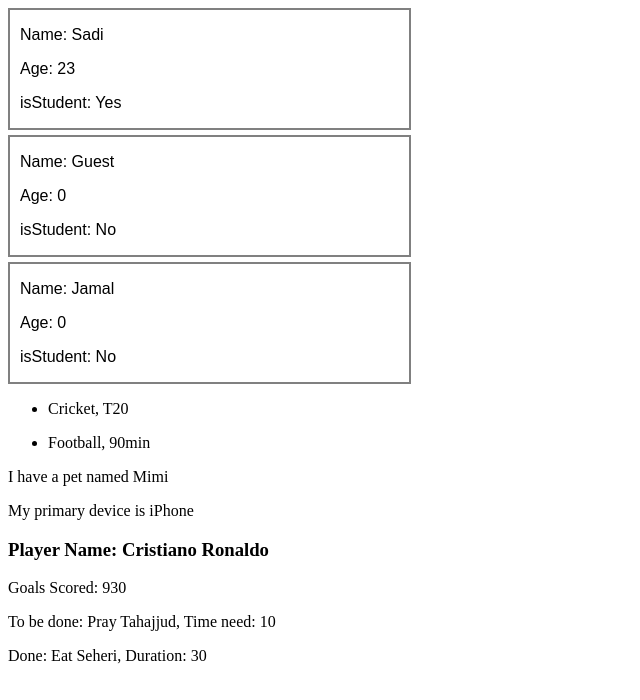
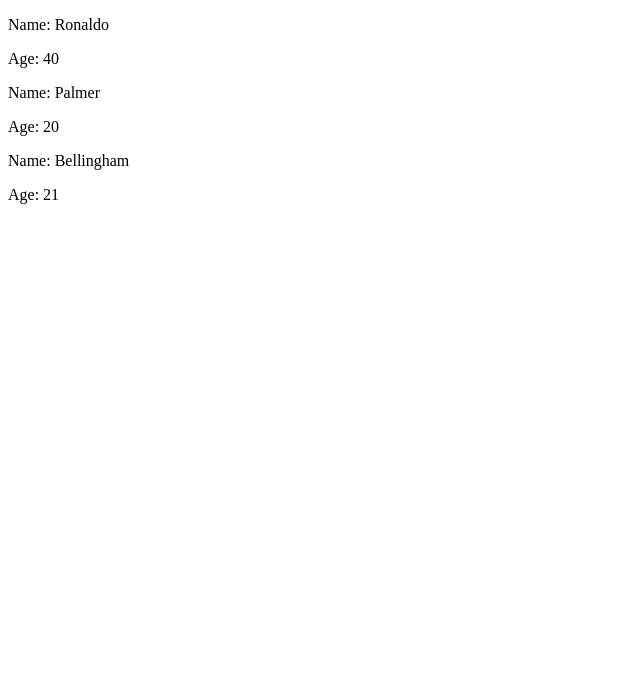
Before and after one commit to imam-hasan-jami/Programming-Hero, a React (Vite) app in the folder Practice/React/first-react-app/: page / in a window 1280 px wide. Shown: the top 700 px of the page, without its empty margins (0-640 px from the left). Built offline with nearby package versions, Linux system fonts and the light colour scheme.

Commit message:
rendering lists of users using map

```diff
--- a/Practice/React/first-react-app/src/App.jsx
+++ b/Practice/React/first-react-app/src/App.jsx
@@ -1,29 +1,40 @@
 import Student from './Student'
 import ToDo from './ToDo';
+import Superstar from './Superstar';
 
 function App() {
 
   const time = 10;
 
+  const superstars = [
+    {id:1, name:"Ronaldo", age: 40},
+    {id:2, name:"Palmer", age: 20},
+    {id:3, name:"Bellingham", age: 21}
+  ];
+
     return (
       <>
-        <Student name="Sadi" age={23} isStudent={true} />
+        {/* <Student name="Sadi" age={23} isStudent={true} /> */}
         {/* using default values provided in the parameter */}
-        <Student />
+        {/* <Student /> */}
         {/* uses only jamal for name and default parameter value for rest of the values */}
-        <Student name="Jamal" />
+        {/* <Student name="Jamal" /> */}
 
         {/* calling components declared in the same file */}
-        <Sport name="Cricket" format="T20" />
+        {/* <Sport name="Cricket" format="T20" />
         <Sport name="Football" format="90min" />
         <Pet />
-        <Device name="iPhone" />
+        <Device name="iPhone" /> */}
 
         {/* using array destructuring */}
-        <Player name="Cristiano Ronaldo" goals="930" />
+        {/* <Player name="Cristiano Ronaldo" goals="930" /> */}
 
-        <ToDo task="Pray Tahajjud" time={time} isDone={false} />
-        <ToDo task="Eat Seheri" time={30} isDone={true} />
+        {/* <ToDo task="Pray Tahajjud" time={time} isDone={false} />
+        <ToDo task="Eat Seheri" time={30} isDone={true} /> */}
+
+        {
+          superstars.map(superstar => <Superstar key={superstar.id} superstar={superstar}/>)
+        }
       </>
     )
 }
--- /dev/null
+++ b/Practice/React/first-react-app/src/Superstar.jsx
@@ -0,0 +1,10 @@
+function Superstar({superstar}) {
+    return (
+        <div>
+            <p>Name: {superstar.name}</p>
+            <p>Age: {superstar.age}</p>
+        </div>
+    )
+}
+
+export default Superstar
```
